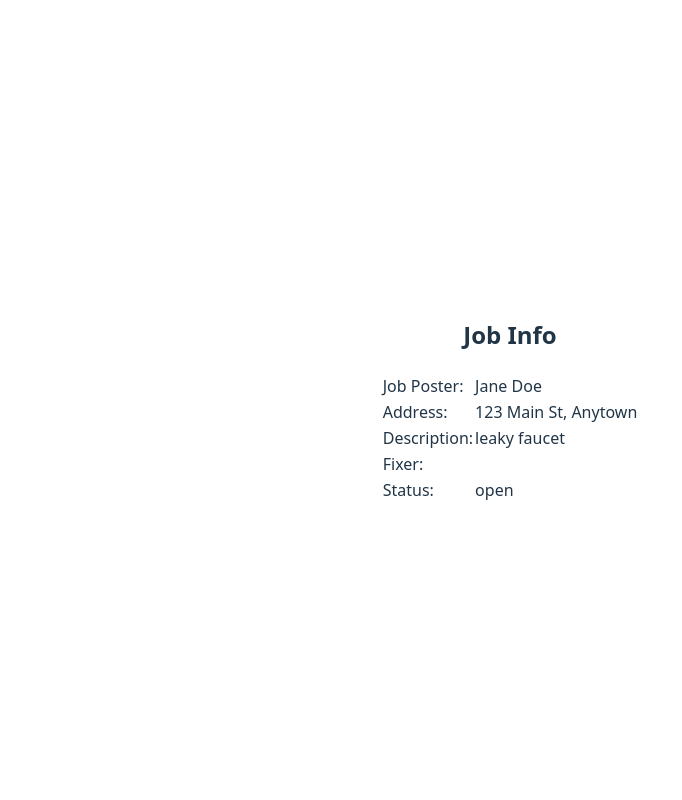
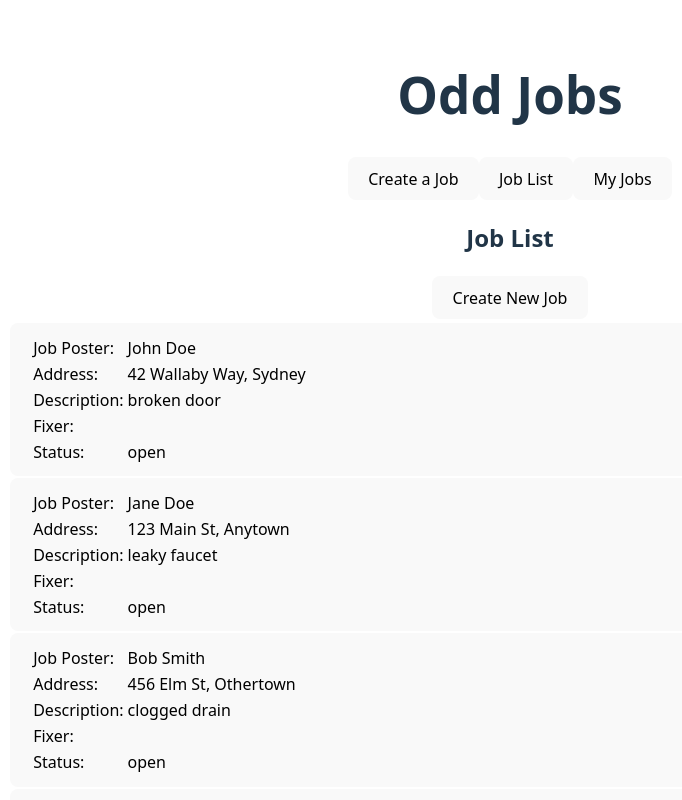
Before and after one commit to MGyawu/oddjobs, a React (Vite) app in the folder frontend/: page /jobs in a window 1280 px wide. Shown: the top 800 px of the page, without its empty margins (130-812 px from the left). Built offline with nearby package versions, Linux system fonts and the light colour scheme.

Commit message:
Early routing

```diff
--- a/frontend/src/App.jsx
+++ b/frontend/src/App.jsx
@@ -5,7 +5,13 @@ import './App.css'
 import JobList from './JobList'
 import CreateJob from './CreateJob'
 import SingleJob from './SingleJob'
+import SignUp from './SignUp'
+import NavBar from './NavBar'
 //import testdata from './testdata.json'
+
+//Router Creation
+import {BrowserRouter,Routes,Route,Link} from 'react-router-dom'
+
 function App() {
 
   //Define state that stores jobs
@@ -42,7 +48,23 @@ function App() {
 
   //return <JobList jobs={jobs} setJobs={setJobs}/>
   //return <CreateJob />
-  return <SingleJob singleJob={singleJob} setSingleJob={setSingleJob}/>
+  //return <SingleJob singleJob={singleJob} setSingleJob={setSingleJob}/>
+  //return <SignUp />
+
+  //Router Creation
+  return (
+    <div>
+      {/*<NavBar />*/}
+      <BrowserRouter>
+        <NavBar />
+        <Routes>
+          <Route path='/' element={<SignUp />}></Route>
+          <Route path='/create' element={<CreateJob />}/>
+          <Route path='/jobs' element={<JobList jobs={jobs} setJobs={setJobs}/>}/>
+        </Routes>
+      </BrowserRouter>
+    </div>
+  )
 }
 
 export default App
--- /dev/null
+++ b/frontend/src/NavBar.jsx
@@ -0,0 +1,20 @@
+import { useNavigate, useLocation } from "react-router-dom"
+
+const NavBar = () =>{
+    const navigate = useNavigate()
+
+    if (location.pathname === "/") return <h1>Odd Jobs</h1>
+
+    return(
+    <div>
+        <h1> Odd Jobs</h1>
+        <nav>
+            <button>Create a Job</button>
+            <button>Job List</button>
+            <button>My Jobs</button>
+        </nav>
+    </div>
+
+    )
+}
+export default NavBar
--- a/frontend/src/SignUp.jsx
+++ b/frontend/src/SignUp.jsx
@@ -1 +1,7 @@
 import { useState } from "react";
+
+const SignUp = () =>{
+    return <div>Sign Up Page Placeholder</div>
+}
+
+export default SignUp
```
Also changed, not shown: 1 other file (tests, documents, lock files or other folders).
